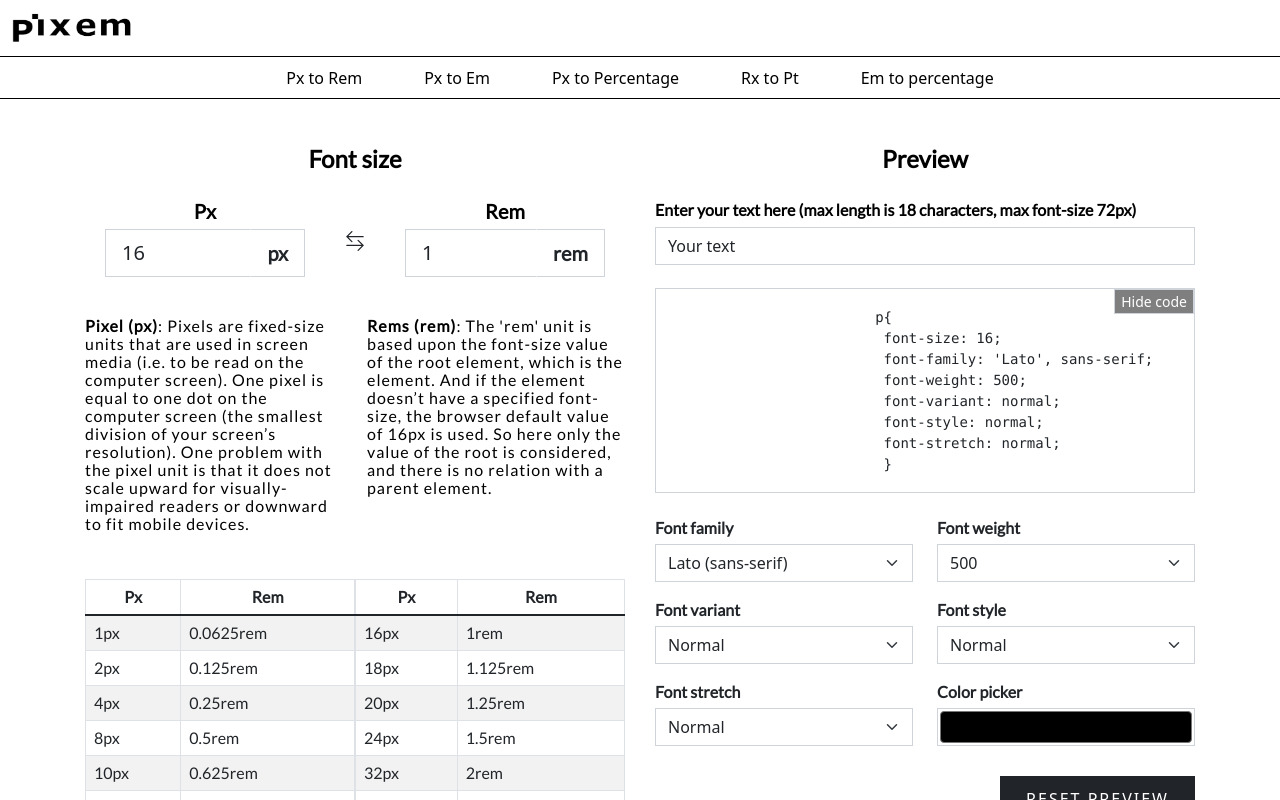
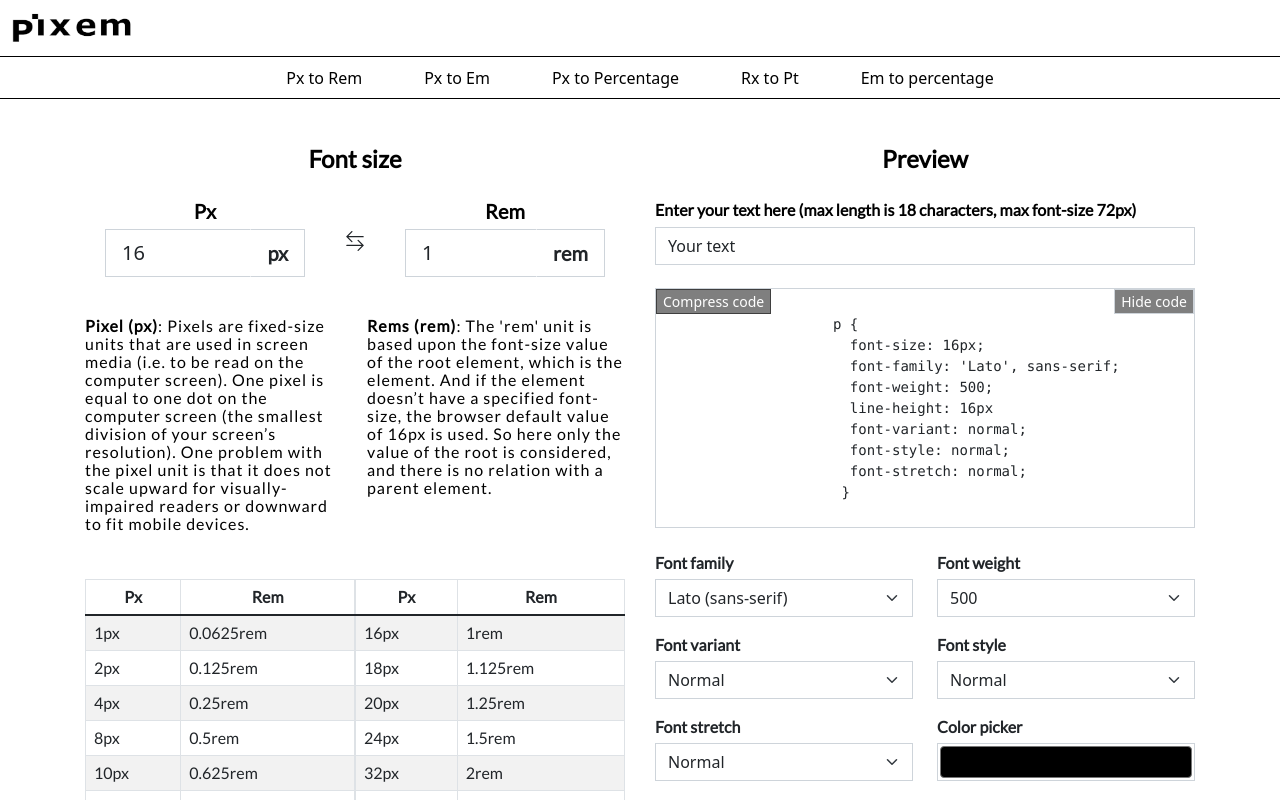
Before and after one commit to 12Aleks/pixem, a Next.js app in the folder app/: page /home in a window 1280 px wide. Both pictures are taken after a click on the button "Show code". Shown: the top 800 px of the page. Built offline with nearby package versions, Linux system fonts and the light colour scheme.

Commit message:
Added new styles

```diff
--- a/app/components/preview.js
+++ b/app/components/preview.js
@@ -10,7 +10,9 @@ const Preview = ({unit}) => {
     const [weight, setWeight] = useState(Number(500));
     const [variant, setVariant] = useState('normal');
     const [stretch, setStretch] = useState('normal');
+    const [compress, setCompress] = useState(false);
     const [active, setActive] = useState(false);
+    const fontWeight = [500, 100, 200, 300, 400, 600, 700, 800, 900];
 
 
     const reset = () => {
@@ -38,12 +40,14 @@ const Preview = ({unit}) => {
             </InputGroup>
             <div className={styles.text_wrapper}>
                 <button className={styles.buttonCode} onClick={() => setActive(!active)}>{!active? 'Show code': 'Hide code'}</button>
+                {active && <button className={styles.buttonCompress} onClick={() => setCompress(!compress)}>{!compress? 'Compress code': 'Return'}</button>}
                 <div className={active && styles.codeWrapper}>
                   <pre>{`
-                          p{
-                           font-size: ${unit};
+                     p {
+                      ${!compress? ` font-size: ${unit <= 72 ? unit : 72}px;
                        font-family: ${family};
                        font-weight: ${weight};
+                       line-height: ${unit <= 72 ? unit : 72}px`:` font:${weight} ${unit <= 72 ? unit : 72}px/${unit <= 72 ? unit : 72}px ${family}`}
                        font-variant: ${variant};
                        font-style: ${style};
                        font-stretch: ${stretch};
@@ -80,15 +84,11 @@ const Preview = ({unit}) => {
                     <Col md={6}>
                         <Form.Label className={styles.label}>Font weight</Form.Label>
                         <Form.Select onChange={e => setWeight(e.target.value)}>
-                            <option value="500">500</option>
-                            <option value="100">100</option>
-                            <option value="200">200</option>
-                            <option value="300">300</option>
-                            <option value="400">400</option>
-                            <option value="600">600</option>
-                            <option value="700">700</option>
-                            <option value="800">800</option>
-                            <option value="900">900</option>
+                            {
+                                fontWeight.map(weight =>
+                                    <option value={weight} key={weight}>{weight}</option>
+                                )
+                            }
                         </Form.Select>
                     </Col>
                 <Col md={6} className='mt-3'>
--- a/app/styles/Preview.module.scss
+++ b/app/styles/Preview.module.scss
@@ -8,7 +8,7 @@
 }
 .text_wrapper{
   width: 100%;
-  height: 205px;
+  height: 240px;
   margin: 23px 0;
   padding: 10px;
   display: flex;
@@ -19,6 +19,7 @@
   p{
     letter-spacing: 1px;
     font-family: 'Lato', sans-serif;
+    margin-bottom: 0;
     word-break: break-all;
     -webkit-hyphens: none;
     -ms-hyphens: none;
@@ -28,20 +29,25 @@
     display: none;
   }
 }
-.buttonCode{
+.buttonCode, .buttonCompress{
   position: absolute;
   z-index: 200;
   background: rgba(0, 0, 0, 0.5);
   border: 1px solid rgba(0, 0, 0, 0.5);
-  top: 0;
-  right: 0;
   color: $white;
   font-size: 14px;
   transition: .5s;
+  top: 0;
   &:hover{
     transition: .5s;
     background: rgba(60, 60, 60, 0.8);
   }
+}
+.buttonCode{
+  right: 0;
+}
+.buttonCompress{
+  left: 0;
 }
 div.codeWrapper{
   background: $white;
```
Lines whose indentation alone changed are shown as unchanged.
